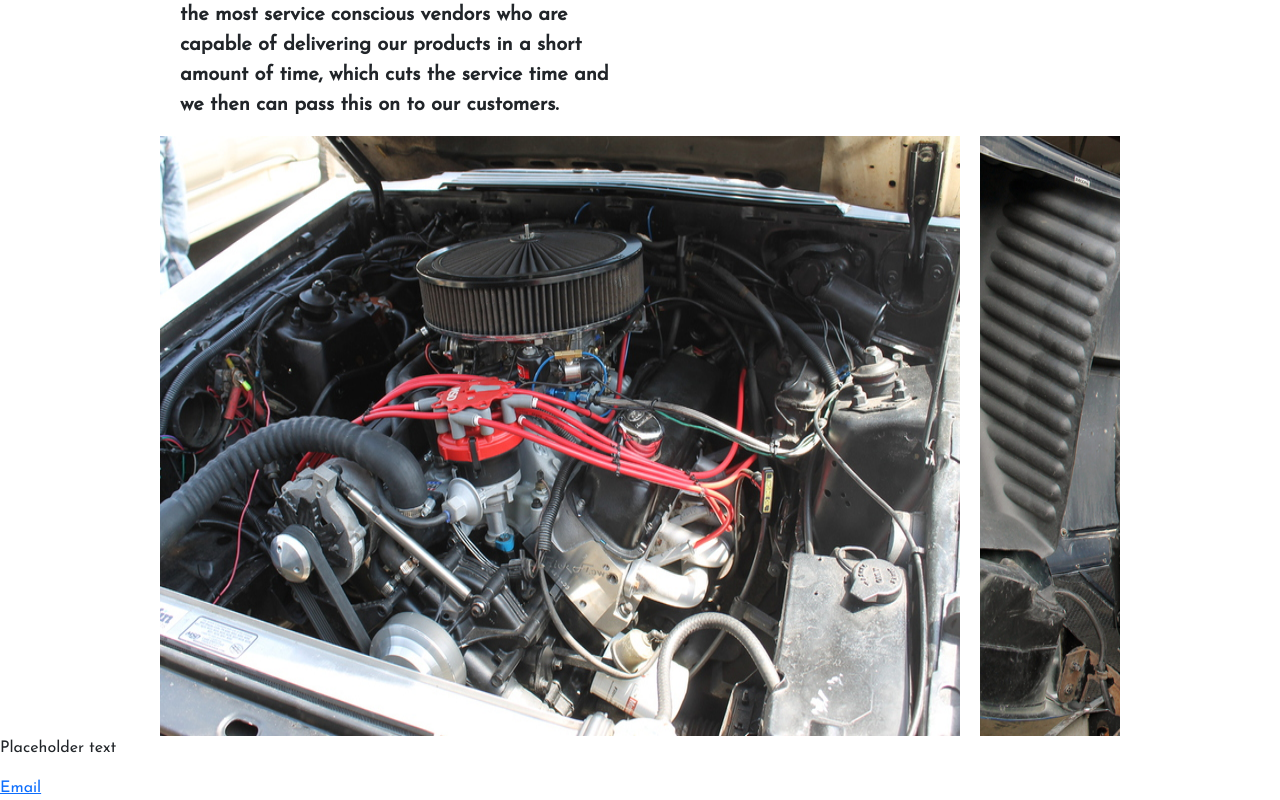
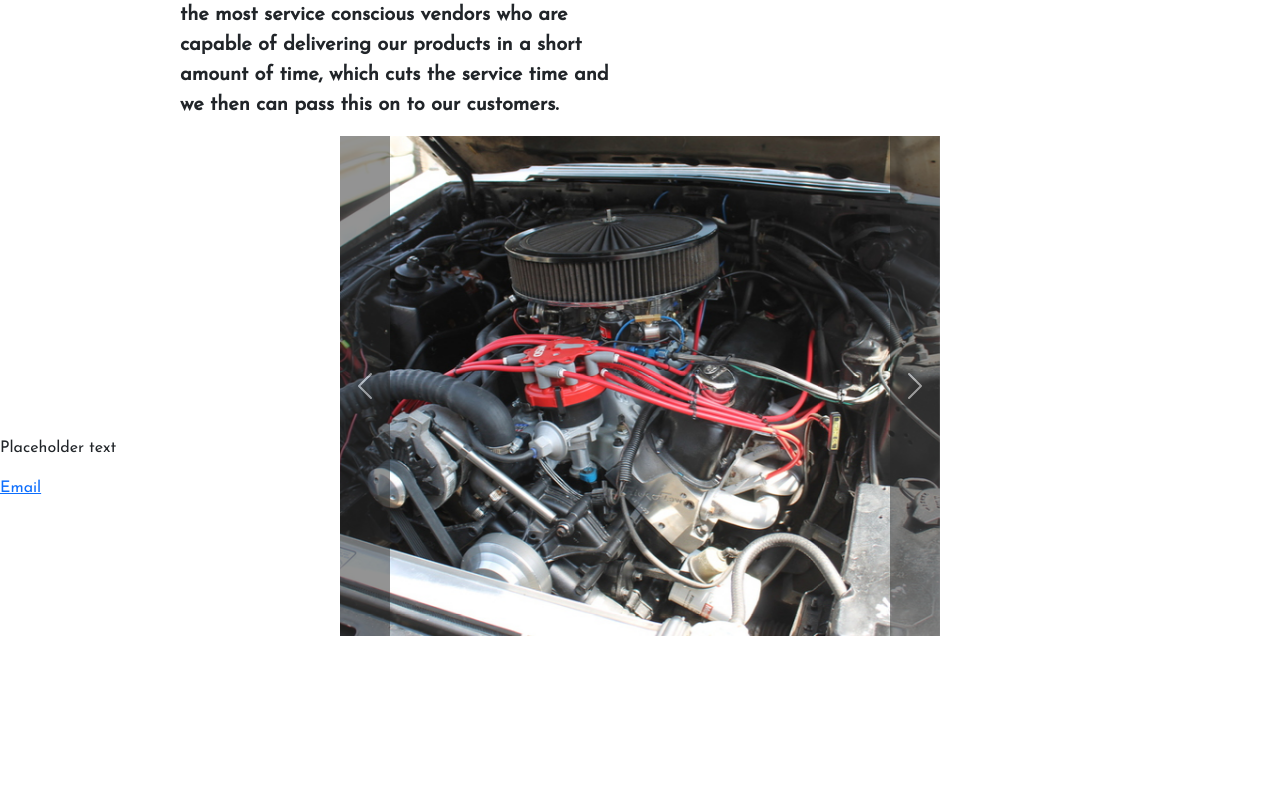
Before and after one commit to AJoelj84/MPMotorsports-Page, a React (Create React App) app in the folder mpmotorsports/: page /About in a window 1280 px wide. Shown: the part 1370-2170 px from the top of the page. After the commit the page ends 2006 px from the top, so only its background shows below. Built offline with nearby package versions, Linux system fonts and the light colour scheme.

Commit message:
Added Changes to About Page Carousel for styling

```diff
--- a/mpmotorsports/src/App.js
+++ b/mpmotorsports/src/App.js
@@ -8,6 +8,7 @@ import Contact from './components/pages/Contact';
 import Services from './components/pages/Services';
 import Footer from './components/pages/Footer';
 import './components/assets/fonts.css'
+
 function App() {
 
   return (
--- a/mpmotorsports/src/components/assets/style.css
+++ b/mpmotorsports/src/components/assets/style.css
@@ -70,3 +70,34 @@
     padding-left: 100px;
     padding-top:50px;
 }
+
+.piccarousel{
+    max-width: 800px;
+    max-height: 300px;
+    margin: 0 auto;
+}
+
+
+.carousel-control-prev {
+    background-color: #000000;
+  }
+
+.carousel-control-prev,
+.carousel-control-next {
+    background-color: #292828;
+    border: 10px;
+    color: #ffffff;
+    width: 50px;
+    height: 500px;
+}
+
+.fixed-size-carousel {
+    width: 600px;
+    height: 400px;
+}
+
+.carousel-image {
+    width: 200px;
+    height: 500px;
+    object-fit: cover;
+}
--- a/mpmotorsports/src/components/pages/About.js
+++ b/mpmotorsports/src/components/pages/About.js
@@ -51,18 +51,41 @@ function About() {
           </div>
         </div>
 
-        <div className='gallery-container'>
-          <div className='gallery'>
-            <img src={engine} alt='shopimages' className='galleryimage' />
-            <img src={engine2} alt='shopimages' className='galleryimage' />
-            <img src={engine3} alt='shopimages' className='galleryimage' />
-            <img src={grinder} alt='shopimages' className='galleryimage' />
-            <img src={hillman} alt='shopimages' className='galleryimage' />
-            <img src={max} alt='shopimages' className='galleryimage' />
-          </div>
-        </div>
+       <div id="carouselWithControls" className="carousel slide piccarousel fixed-size-carousel" data-bs-ride="carousel">
+  <div className="carousel-inner">
+    <div className="carousel-item active">
+      <img src={engine} className="d-block w-100 carousel-image" alt="Slide 1" />
+    </div>
+    <div className="carousel-item">
+      <img src={engine2} className="d-block w-100 carousel-image" alt="Slide 2" />
+    </div>
+    <div className="carousel-item">
+      <img src={engine3} className="d-block w-100 carousel-image" alt="Slide 3" />
+    </div>
+    <div className="carousel-item">
+      <img src={grinder} className="d-block w-100 carousel-image" alt="Slide 4" />
+    </div>
+    <div className="carousel-item">
+      <img src={hillman} className="d-block w-100 carousel-image" alt="Slide 5" />
+    </div>
+    <div className="carousel-item">
+      <img src={max} className="d-block w-100 carousel-image" alt="Slide 6" />
+    </div>
+  </div>
+  <a className="carousel-control-prev" href="#carouselWithControls" role="button" data-bs-slide="prev">
+    <span className="carousel-control-prev-icon" aria-hidden="true"></span>
+    <span className="visually-hidden">Previous</span>
+  </a>
+  <a className="carousel-control-next" href="#carouselWithControls" role="button" data-bs-slide="next">
+    <span className="carousel-control-next-icon" aria-hidden="true"></span>
+    <span className="visually-hidden">Next</span>
+  </a>
+</div>
+
       </section>
     </div>
+
+
   );
 }
 
--- a/mpmotorsports/src/index.js
+++ b/mpmotorsports/src/index.js
@@ -3,6 +3,7 @@ import ReactDOM from 'react-dom/client';
 import 'bootstrap/dist/css/bootstrap.css';
 import './components/assets/style.css';
 import App from './App';
+import 'bootstrap/dist/js/bootstrap.bundle.min.js';
 
 
 
```
